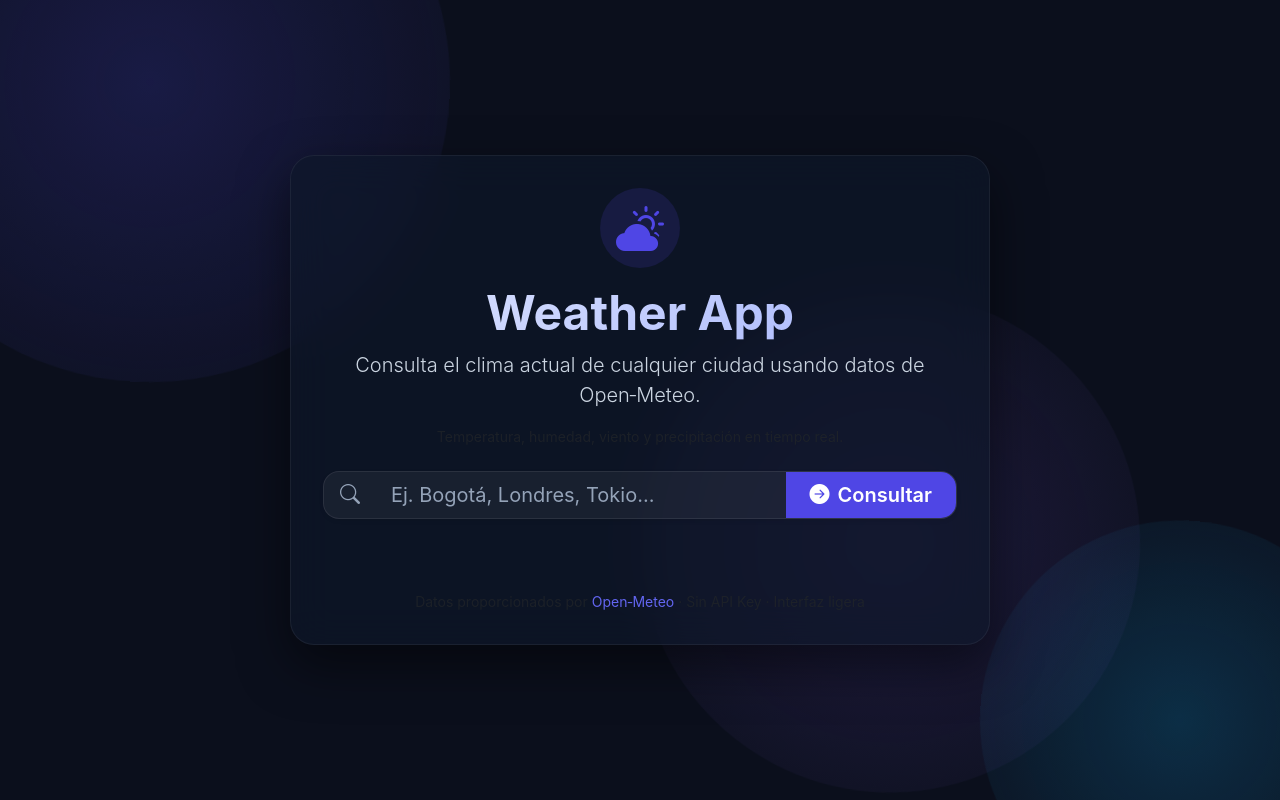
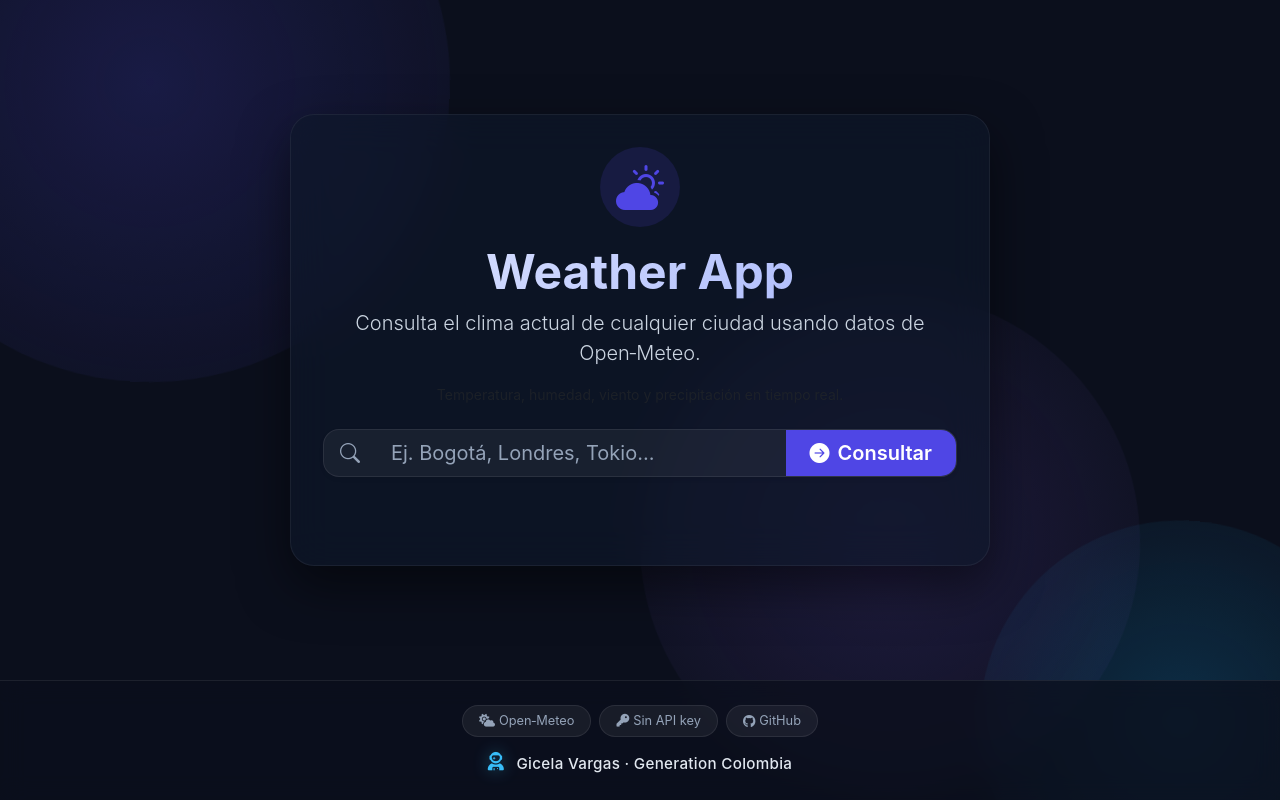
Before and after one commit to EnithV/WeatherApp, a website: page public/index.html in a window 1280 px wide. Drawn offline with nearby package versions, Linux system fonts and the light colour scheme.

Commit message:
Improve footer visibility and professional code comments

```diff
--- a/public/index.html
+++ b/public/index.html
@@ -6,20 +6,22 @@
   <title>Weather App — Clima en tiempo real</title>
   <!-- Bootstrap 5 -->
   <link href="https://cdn.jsdelivr.net/npm/bootstrap@5.3.2/dist/css/bootstrap.min.css" rel="stylesheet">
-  <!-- Iconos de Bootstrap -->
+  <!-- Bootstrap Icons -->
   <link rel="stylesheet" href="https://cdn.jsdelivr.net/npm/bootstrap-icons@1.11.3/font/bootstrap-icons.css">
+  <link rel="stylesheet" href="https://cdnjs.cloudflare.com/ajax/libs/font-awesome/6.5.0/css/all.min.css">
   <link rel="stylesheet" href="styles.css">
 </head>
-<body>
-  <!-- Fondo animado -->
+<body class="d-flex flex-column min-vh-100">
+  <!-- Animated background -->
   <div class="bg-animation">
     <div class="circle x1"></div>
     <div class="circle x2"></div>
     <div class="circle x3"></div>
   </div>
 
-  <main class="container">
-    <!-- Encabezado con icono -->
+  <div class="page-wrap flex-grow-1 d-flex align-items-center justify-content-center w-100">
+  <main class="container my-3">
+    <!-- Application header -->
     <div class="text-center mb-4">
       <div class="app-icon mb-3">
         <i class="bi bi-cloud-sun-fill"></i>
@@ -29,7 +31,7 @@
       <p class="text-muted small">Temperatura, humedad, viento y precipitación en tiempo real.</p>
     </div>
 
-    <!-- Buscador -->
+    <!-- City search form -->
     <form id="searchForm" class="search-bar mb-4" aria-label="Buscar ciudad">
       <div class="input-group input-group-lg shadow-sm">
         <span class="input-group-text bg-transparent border-0"><i class="bi bi-search"></i></span>
@@ -40,10 +42,10 @@
       </div>
     </form>
 
-    <!-- Estado (cargando / error) -->
+    <!-- Loading and error status -->
     <div id="status" class="status text-center" aria-live="polite"></div>
 
-    <!-- Tarjeta de resultados -->
+    <!-- Weather results card -->
     <section id="result" class="weather-card hidden">
       <div class="card-body text-center">
         <h2 id="place" class="city-name mb-3"><i class="bi bi-geo-alt-fill"></i> <span></span></h2>
@@ -71,14 +73,26 @@
         </div>
       </div>
     </section>
+  </main>
+  </div>
 
-    <!-- Pie -->
-    <footer class="text-center mt-4 text-muted small">
-      Datos proporcionados por <a href="https://open-meteo.com" target="_blank" class="text-decoration-none">Open‑Meteo</a> · Sin API Key · Interfaz ligera
-    </footer>
-  </main>
+  <footer class="site-footer mt-auto">
+    <div class="footer-inner text-center">
+      <div class="footer-badges d-flex flex-wrap justify-content-center gap-2 mb-3">
+        <span class="footer-pill"><i class="fa-solid fa-cloud-sun me-1" aria-hidden="true"></i> Open‑Meteo</span>
+        <span class="footer-pill"><i class="fa-solid fa-key me-1" aria-hidden="true"></i> Sin API key</span>
+        <a href="https://github.com/EnithV/Weather_App" class="footer-pill footer-pill-link" target="_blank" rel="noopener noreferrer">
+          <i class="fab fa-github me-1" aria-hidden="true"></i> GitHub
+        </a>
+      </div>
+      <p class="footer-team mb-0">
+        <i class="fa-solid fa-user-astronaut footer-astro me-2" aria-hidden="true"></i>
+        Gicela Vargas · Generation Colombia
+      </p>
+    </div>
+  </footer>
 
-  <!-- JavaScript (tu lógica actual) -->
+  <!-- Application logic (Open-Meteo API) -->
   <script>
     const GEOCODING = 'https://geocoding-api.open-meteo.com/v1/search';
     const FORECAST = 'https://api.open-meteo.com/v1/forecast';
--- a/public/styles.css
+++ b/public/styles.css
@@ -3,22 +3,26 @@
   box-sizing: border-box;
 }
 html, body {
-  height: 100%;
+  min-height: 100%;
 }
 body {
   margin: 0;
   font-family: 'Inter', system-ui, -apple-system, 'Segoe UI', Roboto, sans-serif;
   color: #e6eef8;
   background: #0b0f1c;
-  display: flex;
-  align-items: center;
-  justify-content: center;
-  padding: 24px;
+  padding: 0;
   position: relative;
   overflow-x: hidden;
 }
 
-/* ===== Fondo animado con círculos ===== */
+.page-wrap {
+  position: relative;
+  z-index: 1;
+  width: 100%;
+  padding: 24px 20px;
+}
+
+/* ===== Animated background circles ===== */
 .bg-animation {
   position: fixed;
   top: 0;
@@ -65,7 +69,7 @@ body {
   50% { transform: translateY(-30px) rotate(5deg); }
 }
 
-/* ===== Contenedor principal (glass effect) ===== */
+/* ===== Main container (glass effect) ===== */
 .container {
   position: relative;
   z-index: 1;
@@ -80,7 +84,7 @@ body {
   box-shadow: 0 20px 50px rgba(0, 0, 0, 0.5);
 }
 
-/* ===== Encabezado ===== */
+/* ===== Header ===== */
 .app-icon {
   font-size: 3rem;
   color: #4f46e5;
@@ -101,7 +105,7 @@ h1 {
   color: #cbd5e1;
 }
 
-/* ===== Barra de búsqueda ===== */
+/* ===== Search bar ===== */
 .search-bar .input-group {
   background: rgba(255, 255, 255, 0.05);
   border-radius: 16px;
@@ -135,13 +139,13 @@ h1 {
   background: #6366f1;
 }
 
-/* ===== Estado ===== */
+/* ===== Status messages ===== */
 .status {
   min-height: 24px;
   margin: 8px 0;
 }
 
-/* ===== Tarjeta de clima ===== */
+/* ===== Weather card ===== */
 .weather-card {
   background: rgba(255, 255, 255, 0.02);
   border: 1px solid rgba(255, 255, 255, 0.05);
@@ -205,9 +209,75 @@ h1 {
   color: #e2e8f0;
 }
 
-/* ===== Footer ===== */
-footer a {
-  color: #6366f1;
+/* ===== Site footer (glass panel and brand line) ===== */
+.site-footer {
+  position: relative;
+  z-index: 1;
+  width: 100%;
+  background: rgba(11, 15, 28, 0.75);
+  backdrop-filter: blur(12px);
+  -webkit-backdrop-filter: blur(12px);
+  border-top: 1px solid rgba(255, 255, 255, 0.08);
+  padding: 1.5rem 1rem;
+  font-size: 0.9rem;
+}
+
+.footer-inner {
+  max-width: 700px;
+  margin: 0 auto;
+}
+
+.footer-badges {
+  margin-bottom: 0.75rem;
+}
+
+.footer-pill {
+  display: inline-flex;
+  align-items: center;
+  background: rgba(255, 255, 255, 0.06);
+  border: 1px solid rgba(255, 255, 255, 0.08);
+  border-radius: 2rem;
+  padding: 0.35rem 1rem;
+  color: #94a3b8;
+  font-size: 0.8rem;
+  transition: background 0.2s, border-color 0.2s, color 0.2s;
+}
+
+.footer-pill-link {
+  text-decoration: none;
+  color: #94a3b8;
+}
+
+.footer-pill-link:hover {
+  background: rgba(79, 70, 229, 0.15);
+  border-color: rgba(129, 140, 248, 0.35);
+  color: #c7d2fe;
+}
+
+.footer-team {
+  color: #e2e8f0;
+  font-weight: 500;
+  font-size: 0.95rem;
+  letter-spacing: 0.02em;
+}
+
+.footer-astro {
+  color: #38bdf8;
+  font-size: 1.15rem;
+  vertical-align: middle;
+  filter: drop-shadow(0 0 8px rgba(56, 189, 248, 0.45));
+  animation: astro-float 3s ease-in-out infinite;
+}
+
+@keyframes astro-float {
+  0%, 100% { transform: translateY(0); }
+  50% { transform: translateY(-4px); }
+}
+
+@media (prefers-reduced-motion: reduce) {
+  .footer-astro {
+    animation: none;
+  }
 }
 
 /* ===== Responsive ===== */
```
Also changed, not shown: config/api.js (+7 -5 lines).
